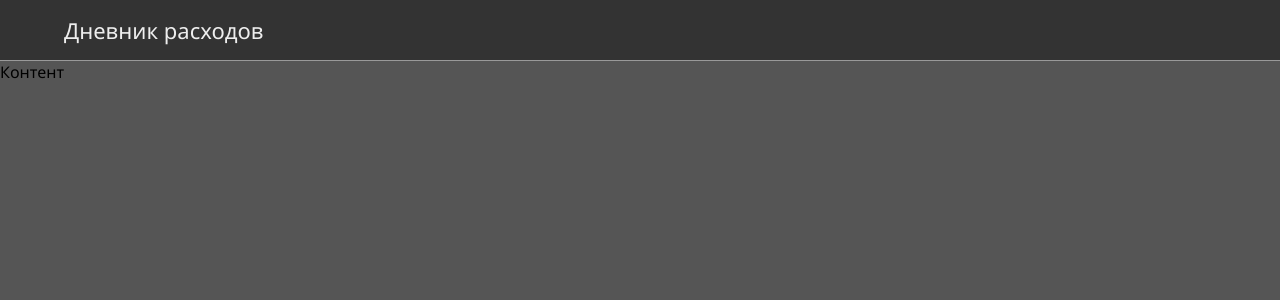
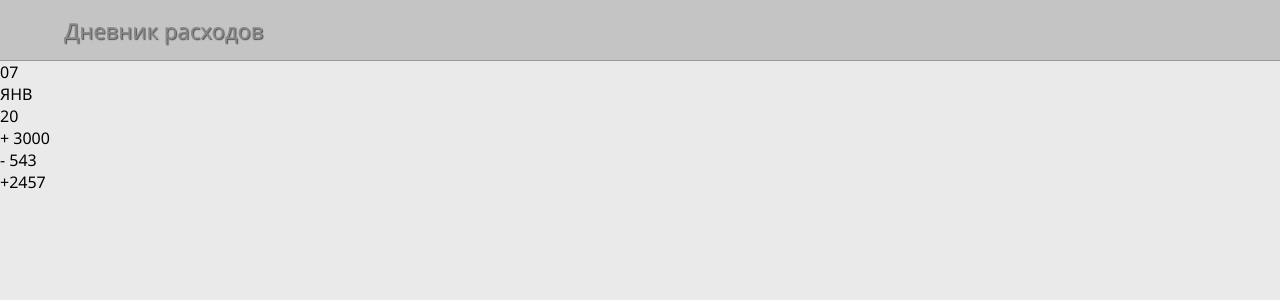
Before and after one commit to aget777/les_34_dayApp_test, a React (Create React App) app: page / in a window 1280 px wide. Shown: the top 300 px of the page. Built offline with nearby package versions, Linux system fonts and the light colour scheme.

Commit message:
добавил разметку на день

```diff
--- a/src/app/App.js
+++ b/src/app/App.js
@@ -7,7 +7,22 @@ function App(){
 <>
   <Header />
   <main>
-    Контент
+    <div className="pay-list">
+      <div className="pay-item">
+          <div className="pay-item__date">
+            <div className="pay-item__day">07</div>
+            <div className="pay-item__month">ЯНВ</div>
+            <div className="pay-item__year">20</div>
+          </div>
+          <div className="pay-item__info">
+            <div className="pay-item__positive">+ 3000</div>
+            <div className="pay-item__negative">- 543</div>
+          </div>
+          <div className="saldo">
+            +2457
+          </div>
+      </div>
+    </div>
   </main>
 </>
   )
--- a/src/header/Header.css
+++ b/src/header/Header.css
@@ -1,11 +1,12 @@
 .header{
-    background: #333;
+    background: #c4c4c4;
     height: 60px;
-    color: #eee;
+    color: #888888;
     display: flex;
     align-items: center;
     padding: 0 5%;
     border-bottom: 1px solid #999;
+    text-shadow: 1px 1px 1px #555;
 }
 
 .header__title{
--- a/src/index.css
+++ b/src/index.css
@@ -3,5 +3,5 @@ body {
   font-family: 'Segoe UI', 'Roboto', 'Oxygen',
     'Ubuntu', 'Cantarell', 'Fira Sans', 'Droid Sans', 'Helvetica Neue',
     sans-serif;
-  background: #555;
+  background: #eaeaea;
 }
```
Also changed, not shown: 1 other file (tests, documents, lock files or other folders).
